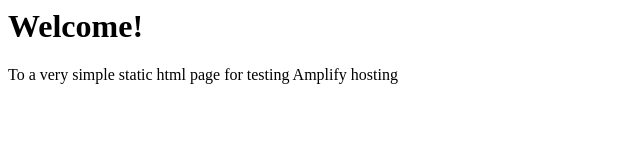
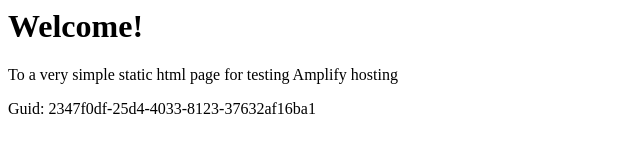
Before and after one commit to aws-aemilia-sfo/Github-PR-Commit-Integration-Test-DoNotTouch-Gith-P5X5MO5I-v1-prod-us-west-1, a website: page src/index.html in a window 1280 px wide. Shown: the whole page, without its empty margins (0-640 px from the left). Drawn offline with Linux system fonts and the light colour scheme.

Commit message:
commit from integ tests

```diff
--- a/src/index.html
+++ b/src/index.html
@@ -1,3 +1,5 @@
+
+
 <html lang="en">
 
 <head>
@@ -10,6 +12,6 @@
 <body>
     <h1>Welcome!</h1>
     <p>To a very simple static html page for testing Amplify hosting</p>
-</body>
+    <p>Guid: 2347f0df-25d4-4033-8123-37632af16ba1</p></body>
 
 </html>
```
